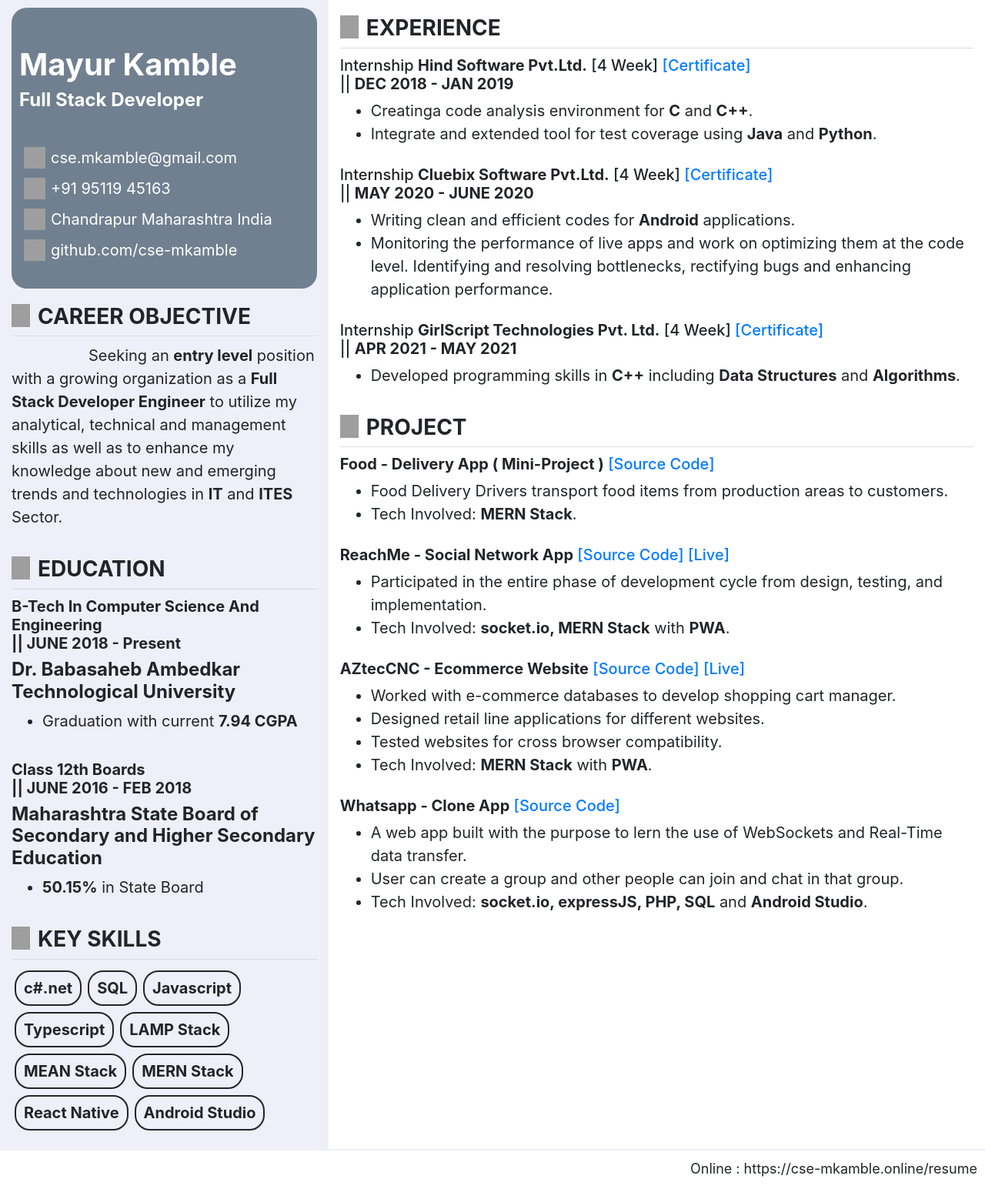
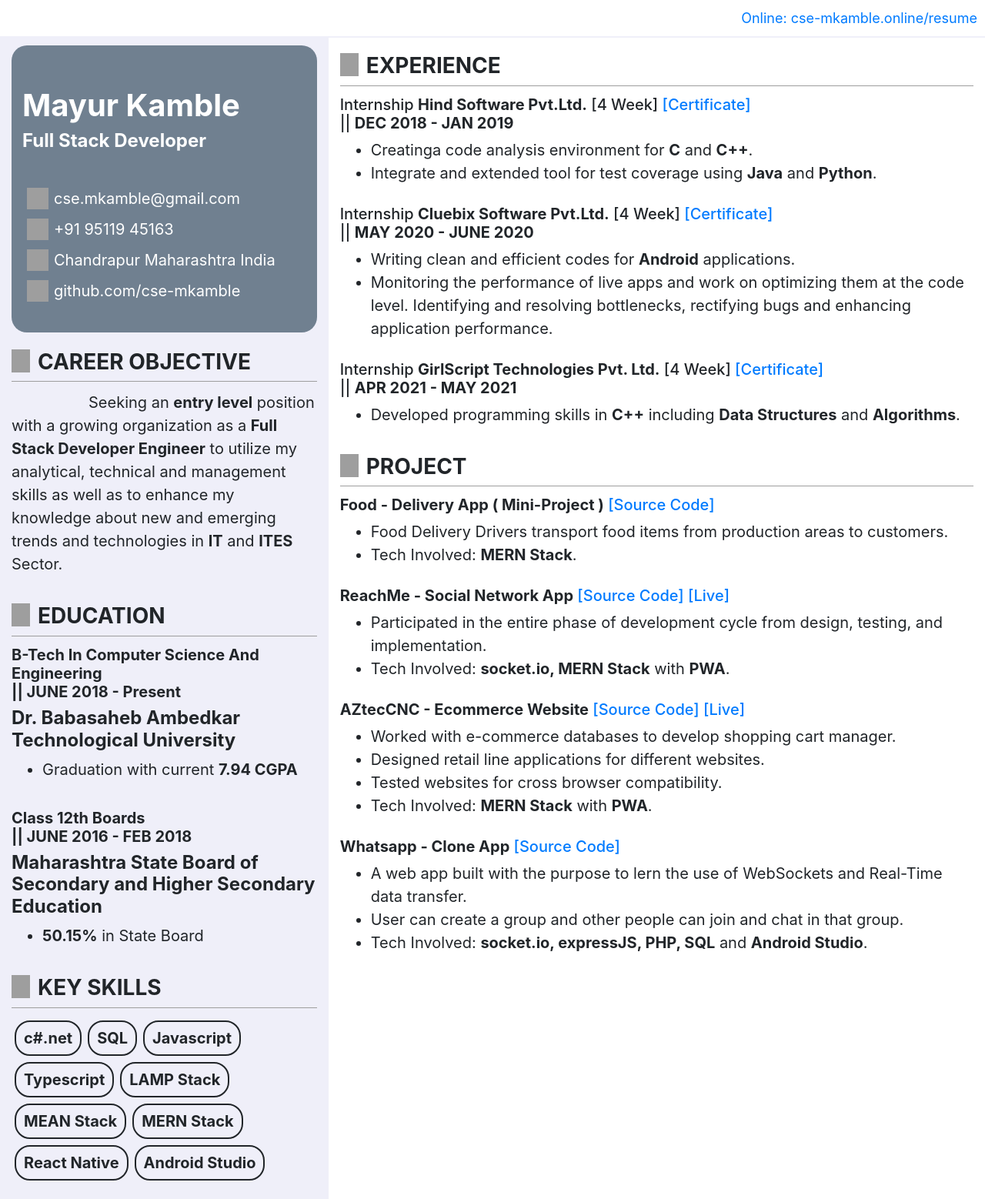
Before and after one commit to cse-mkamble/myresume, a React (Create React App) app: page / in a window 1280 px wide. Shown: the whole page at 77% size. Built offline with nearby package versions, Linux system fonts and the light colour scheme; grey boxes are pictures that could not be loaded.

Commit message:
online link add

```diff
--- a/public/style.css
+++ b/public/style.css
@@ -19,7 +19,7 @@ hr{
 .person{
   color: white;
   background: slategray;
-  padding: 10px;
+  padding: 14px;
   border-radius: 20px;
 }
 
@@ -29,8 +29,8 @@ hr{
 
 .heading{
   display: flex;
-  border-bottom: 1px solid gainsboro;
-  margin: 10px 0;
+  border-bottom: 1px solid #9e9e9e;
+  margin: 12px 0;
 }
 
 .heading img {
--- a/src/App.js
+++ b/src/App.js
@@ -6,6 +6,9 @@ class App extends Component {
     return (
       <div>
         <div>
+          <div style={{ borderBottom: '2px solid #efeff9', padding: '10px', textAlign: 'end' }}>
+            <div style={{ fontSize: '18px' }} ><a href="" target="_blank" >Online: cse-mkamble.online/resume</a></div>
+          </div>
           <div div className="row" style={{ margin: 0 }}>
             <div className="col-md-4" style={{ backgroundColor: '#efeff9' }} >
 
@@ -132,24 +135,8 @@ class App extends Component {
                     </div>
                   </div>
                 </div>
-
-                {/* <div className="m-b-2">
-                  <div>
-                    <h3 className="d-b">LANGUAGE</h3>
-                    <hr />
-                  </div>
-                  <div className="row" style={{ margin: 0, fontSize: '20px' }}>
-                    <div>
-                      <div >English ( Beginner )</div>
-                      <div >Hindi ( Native )</div>
-                    </div>
-                  </div>
-                </div> */}
-
               </div>
             </div>
-
-
 
             <div className="col-md-8" >
               <div>
@@ -287,11 +274,6 @@ class App extends Component {
               </div>
             </div>
 
-
-
-          </div>
-          <div style={{ borderTop: '2px solid #efeff9', padding: '10px', textAlign: 'end' }}>
-            <div style={{ fontSize: '18px' }} >Online : https://cse-mkamble.online/resume</div>
           </div>
         </div>
       </div>
```
